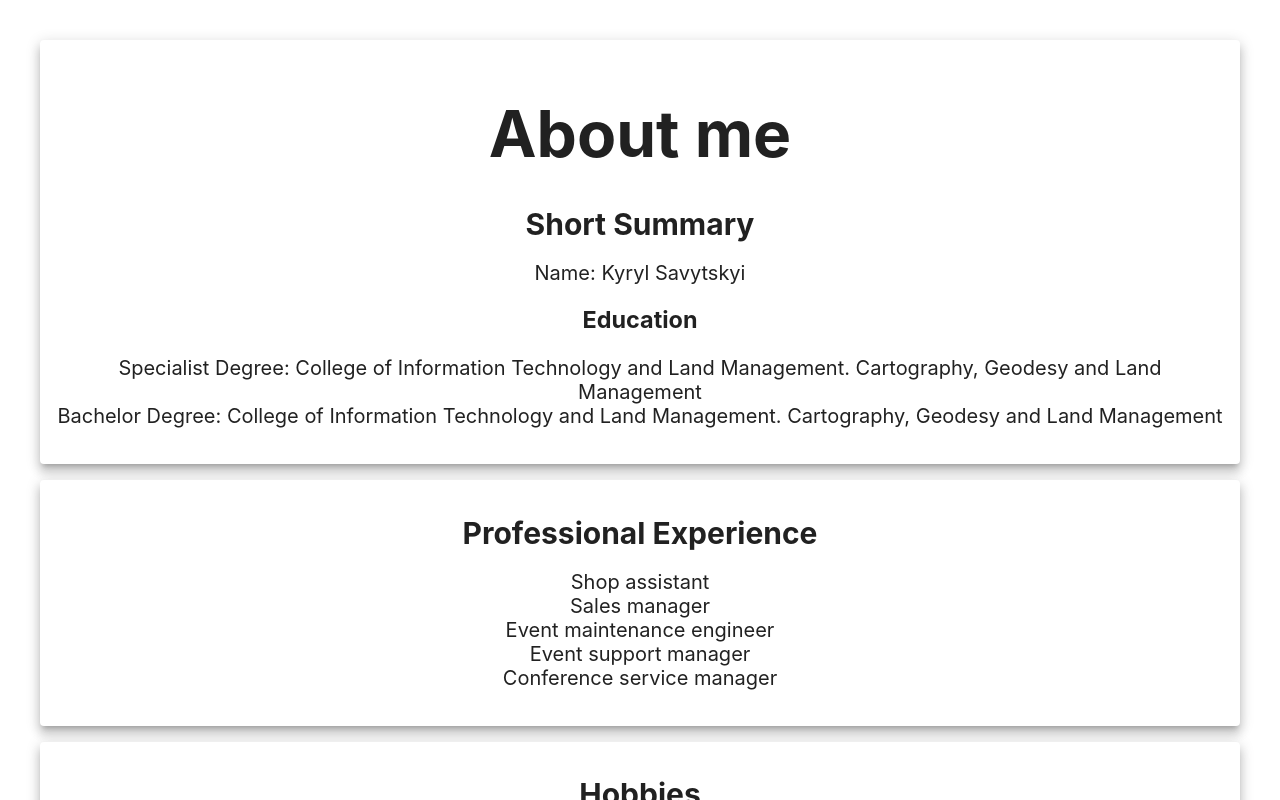
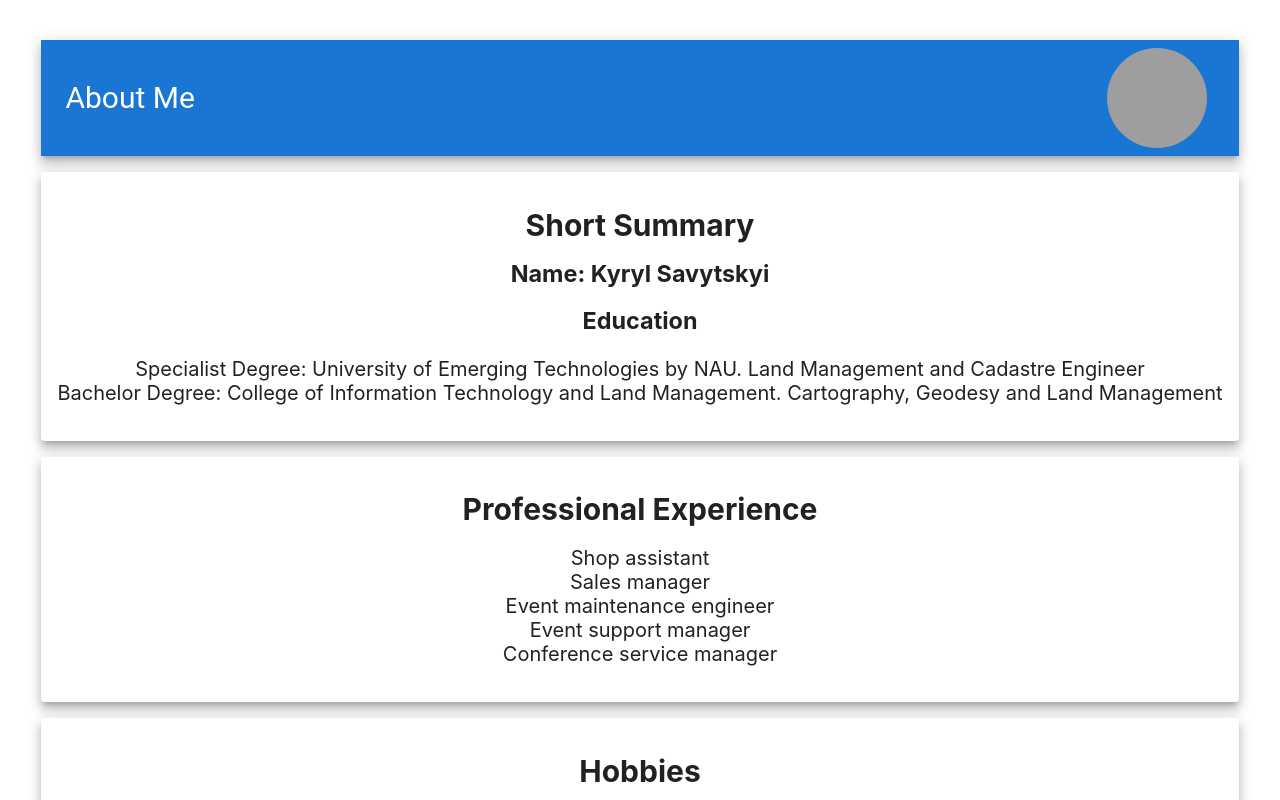
Before and after one commit to Kyryl5/about-me-react, a React (Vite) app: page / in a window 1280 px wide. Shown: the top 800 px of the page. Built offline with nearby package versions, Linux system fonts and the light colour scheme; grey boxes are pictures that could not be loaded.

Commit message:
Second commit

```diff
--- a/src/App.jsx
+++ b/src/App.jsx
@@ -4,11 +4,13 @@ import Stack from '@mui/material/Stack'
 import Summary from './components/Summary/Summary'
 import Experience from './components/Experience/Experience'
 import Hobbies from './components/Hobbies/Hobbies'
+import Header from './components/Header/Header'
 
 function App() {
   return (
     <Box sx={{ width: '100%' }}>
       <Stack spacing={2}>
+        <Header />
         <Summary />
         <Experience />
         <Hobbies />
--- /dev/null
+++ b/src/components/Header/Header.jsx
@@ -0,0 +1,28 @@
+import React from 'react'
+import AppBar from '@mui/material/AppBar'
+import Box from '@mui/material/Box'
+import Toolbar from '@mui/material/Toolbar'
+import Typography from '@mui/material/Typography'
+import Container from '@mui/material/Container'
+import Avatar from '@mui/material/Avatar'
+
+function Header() {
+  return (
+    <AppBar position="static" elevation={8}>
+      <Container maxWidth="xl">
+        <Toolbar disableGutters>
+          <Typography variant="h5">About Me</Typography>
+          <Box sx={{ flexGrow: 1 }}></Box>
+          <Box sx={{ flexGrow: 0, p: 1 }}>
+            <Avatar
+              alt="user-photo"
+              src="src/assets/photo.jpeg"
+              sx={{ width: 100, height: 100 }}
+            />
+          </Box>
+        </Toolbar>
+      </Container>
+    </AppBar>
+  )
+}
+export default Header
--- a/src/components/Summary/Summary.jsx
+++ b/src/components/Summary/Summary.jsx
@@ -4,14 +4,13 @@ import Paper from '@mui/material/Paper'
 function Summary() {
   return (
     <Paper sx={{ p: 2 }} elevation={8}>
-      <h1>About me</h1>
       <div>
         <h2>Short Summary</h2>
-        <span>Name: {user.name}</span>
+        <h3>Name: {user.name}</h3>
         <div>
           <h3>Education</h3>
           <ul>
-            <li>Specialist Degree: {user.education['Degree Bachelor']} </li>
+            <li>Specialist Degree: {user.education['Degree Specialist']} </li>
             <li>Bachelor Degree: {user.education['Degree Bachelor']} </li>
           </ul>
         </div>
--- a/vite.config.js
+++ b/vite.config.js
@@ -3,5 +3,6 @@ import react from '@vitejs/plugin-react'
 
 // https://vitejs.dev/config/
 export default defineConfig({
-  plugins: [react()]
+  plugins: [react()],
+  base: '/test-project-react/',
 })
```
Also changed, not shown: 1 other file (tests, documents, lock files or other folders).
